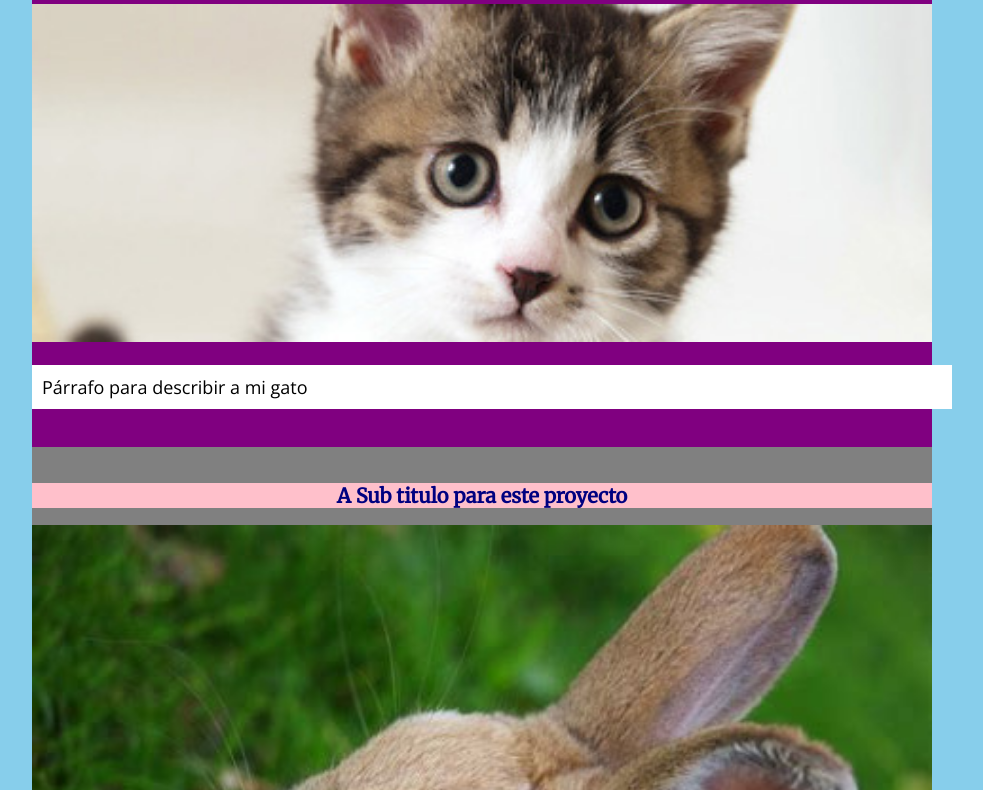
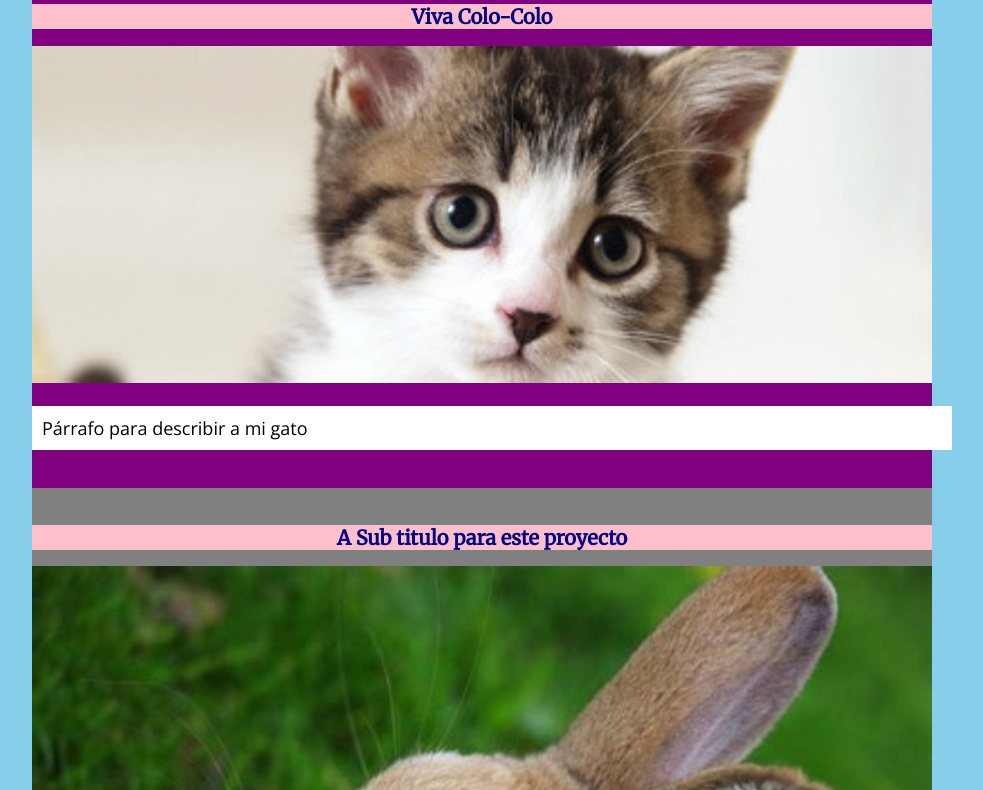
Before and after one commit to joseignaciodiazg/m02-g02, a plain HTML site: page index.html in a window 1280 px wide. Shown: the part 100-890 px from the top of the page, without its empty margins (158-1141 px from the left). Drawn offline with nearby package versions, Linux system fonts and the light colour scheme.

Commit message:
cambio h2

```diff
--- a/index.html
+++ b/index.html
@@ -18,6 +18,7 @@
 
 	<div id="introduccion">
 		<h1>Título: Ayudantía 6</h1>
+		<h2>Viva Colo-Colo</h2>
 		<img src="img/imagen01.jpg">
 		<p>Párrafo para describir a mi gato</p>
 	</div>
```
